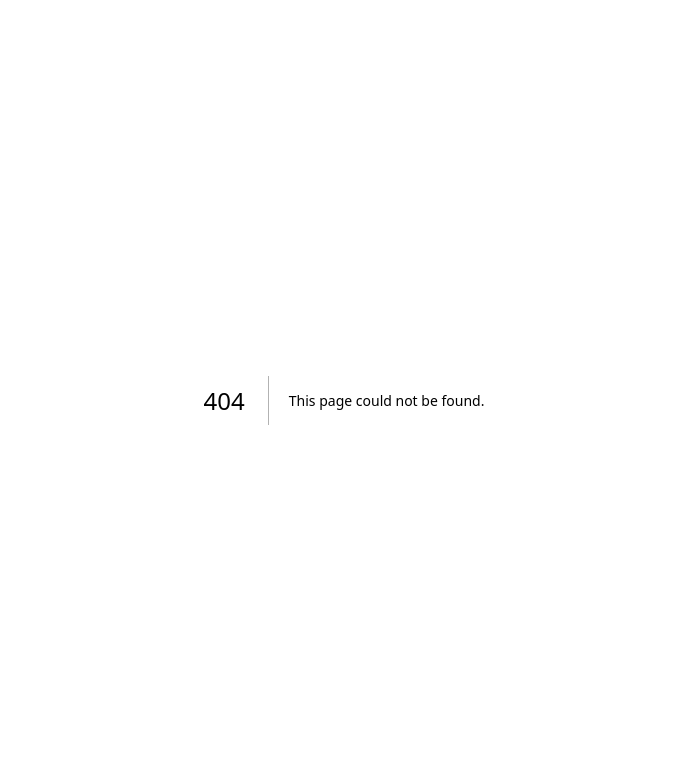
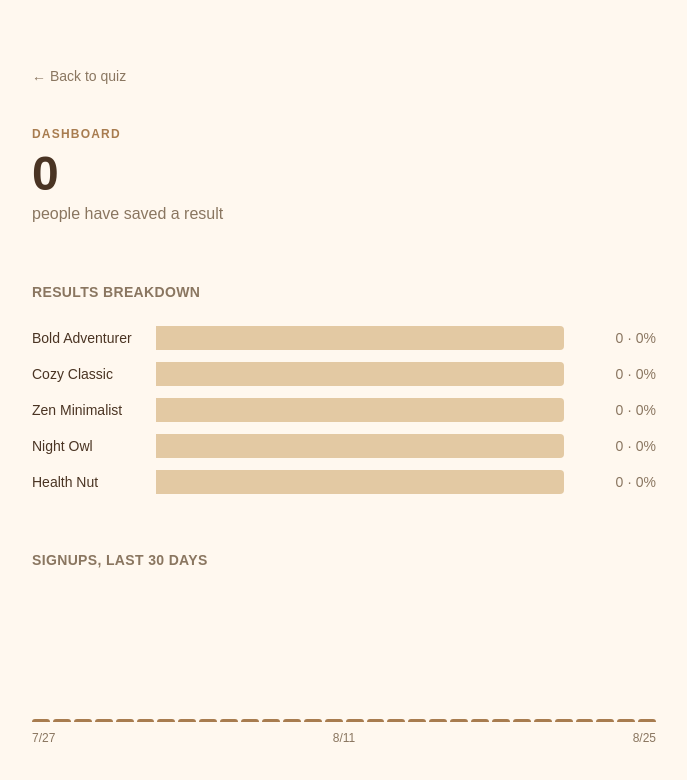
Before and after one commit to sdogantekin/quiz-project, a Next.js app: page /dashboard in a window 1280 px wide. Before the commit this address had no page. Shown: the top 780 px of the page, without its empty margins (296-983 px from the left). Built offline with nearby package versions, Linux system fonts and the light colour scheme; no server answers; the database is empty.

Commit message:
Add aggregate results dashboard with charts

```diff
--- /dev/null
+++ b/app/dashboard/page.tsx
@@ -0,0 +1,80 @@
+import type { Metadata } from "next";
+import Link from "next/link";
+import { sql } from "@/lib/db";
+import { buildPersonalityBreakdown, fillDailySeries } from "@/lib/stats";
+import BarChart from "@/components/BarChart";
+import TrendChart from "@/components/TrendChart";
+
+export const dynamic = "force-dynamic";
+
+export const metadata: Metadata = {
+  title: "Dashboard - What's Your Coffee Personality?",
+};
+
+const TREND_DAYS = 30;
+
+type PersonalityCountRow = { personality: string; count: number };
+type DailyCountRow = { day: string; count: number };
+
+export default async function DashboardPage() {
+  const [totalRows, breakdownRows, dailyRows] = await Promise.all([
+    sql`SELECT COUNT(*)::int AS total FROM subscribers`,
+    sql`SELECT personality, COUNT(*)::int AS count FROM subscribers GROUP BY personality`,
+    sql`
+      SELECT to_char(date_trunc('day', created_at), 'YYYY-MM-DD') AS day, COUNT(*)::int AS count
+      FROM subscribers
+      WHERE created_at >= now() - (${TREND_DAYS} * interval '1 day')
+      GROUP BY day
+      ORDER BY day
+    `,
+  ]);
+
+  const total = (totalRows[0]?.total as number) ?? 0;
+  const breakdown = buildPersonalityBreakdown(
+    breakdownRows as PersonalityCountRow[]
+  );
+  const daily = fillDailySeries(dailyRows as DailyCountRow[], TREND_DAYS);
+
+  return (
+    <div className="min-h-screen bg-[var(--background)]">
+      <div className="mx-auto w-full max-w-2xl px-6 py-16">
+        <Link
+          href="/"
+          className="mb-10 inline-block text-sm text-[var(--muted)] transition-colors duration-150 hover:text-[var(--accent-strong)]"
+        >
+          ← Back to quiz
+        </Link>
+
+        <div className="mb-2 text-xs font-semibold tracking-widest text-[var(--accent)] uppercase">
+          Dashboard
+        </div>
+        <div className="mb-1 text-5xl font-semibold text-[var(--foreground)]">
+          {total}
+        </div>
+        <p className="mb-14 text-base text-[var(--muted)]">
+          {total === 1 ? "person has" : "people have"} saved a result
+        </p>
+
+        <section className="mb-14">
+          <h2 className="mb-6 text-sm font-semibold tracking-wide text-[var(--muted)] uppercase">
+            Results breakdown
+          </h2>
+          <BarChart
+            data={breakdown.map((row) => ({
+              label: row.personality.name,
+              value: row.count,
+              percentage: row.percentage,
+            }))}
+          />
+        </section>
+
+        <section>
+          <h2 className="mb-6 text-sm font-semibold tracking-wide text-[var(--muted)] uppercase">
+            Signups, last {TREND_DAYS} days
+          </h2>
+          <TrendChart data={daily} />
+        </section>
+      </div>
+    </div>
+  );
+}
--- /dev/null
+++ b/components/BarChart.tsx
@@ -0,0 +1,63 @@
+"use client";
+
+import { useState } from "react";
+
+type BarChartDatum = {
+  label: string;
+  value: number;
+  percentage: number;
+};
+
+type BarChartProps = {
+  data: BarChartDatum[];
+};
+
+export default function BarChart({ data }: BarChartProps) {
+  const [activeIndex, setActiveIndex] = useState<number | null>(null);
+  const maxValue = Math.max(1, ...data.map((d) => d.value));
+
+  return (
+    <div className="flex flex-col gap-3">
+      {data.map((d, i) => {
+        const widthPct = (d.value / maxValue) * 100;
+        return (
+          <div
+            key={d.label}
+            className="relative flex items-center gap-3"
+            tabIndex={0}
+            onMouseEnter={() => setActiveIndex(i)}
+            onMouseLeave={() => setActiveIndex(null)}
+            onFocus={() => setActiveIndex(i)}
+            onBlur={() => setActiveIndex(null)}
+            aria-label={`${d.label}: ${d.value} ${d.value === 1 ? "person" : "people"} (${d.percentage}%)`}
+          >
+            <div className="w-28 shrink-0 text-sm text-[var(--foreground)]">
+              {d.label}
+            </div>
+
+            <div className="relative h-6 flex-1 rounded-r-[4px] bg-[var(--border)]">
+              <div
+                className="h-6 rounded-r-[4px] bg-[var(--accent)] transition-all duration-300"
+                style={{ width: `${widthPct}%` }}
+              />
+            </div>
+
+            <div className="w-20 shrink-0 text-right text-sm tabular-nums text-[var(--muted)]">
+              {d.value} · {d.percentage}%
+            </div>
+
+            {activeIndex === i && (
+              <div
+                role="tooltip"
+                className="absolute -top-9 right-0 z-10 whitespace-nowrap rounded-md bg-[var(--foreground)] px-2.5 py-1.5 text-xs text-[var(--background)] shadow-md"
+              >
+                {d.label}: {d.value} {d.value === 1 ? "person" : "people"} (
+                {d.percentage}%)
+              </div>
+            )}
+          </div>
+        );
+      })}
+    </div>
+  );
+}
--- /dev/null
+++ b/components/TrendChart.tsx
@@ -0,0 +1,63 @@
+"use client";
+
+import { useState } from "react";
+import type { DailyCount } from "@/lib/stats";
+
+type TrendChartProps = {
+  data: DailyCount[];
+};
+
+function formatDayLabel(day: string) {
+  const [, month, date] = day.split("-");
+  return `${Number(month)}/${Number(date)}`;
+}
+
+export default function TrendChart({ data }: TrendChartProps) {
+  const [activeIndex, setActiveIndex] = useState<number | null>(null);
+  const maxValue = Math.max(1, ...data.map((d) => d.count));
+
+  return (
+    <div>
+      <div className="flex h-32 items-end gap-[3px]">
+        {data.map((d, i) => {
+          const heightPct = Math.max(
+            (d.count / maxValue) * 100,
+            d.count > 0 ? 6 : 2
+          );
+          return (
+            <div
+              key={d.day}
+              className="relative flex h-32 flex-1 items-end"
+              tabIndex={0}
+              onMouseEnter={() => setActiveIndex(i)}
+              onMouseLeave={() => setActiveIndex(null)}
+              onFocus={() => setActiveIndex(i)}
+              onBlur={() => setActiveIndex(null)}
+              aria-label={`${formatDayLabel(d.day)}: ${d.count} ${d.count === 1 ? "signup" : "signups"}`}
+            >
+              <div
+                className="w-full rounded-t-[4px] bg-[var(--accent)]"
+                style={{ height: `${heightPct}%` }}
+              />
+
+              {activeIndex === i && (
+                <div
+                  role="tooltip"
+                  className="absolute -top-9 left-1/2 z-10 -translate-x-1/2 whitespace-nowrap rounded-md bg-[var(--foreground)] px-2.5 py-1.5 text-xs text-[var(--background)] shadow-md"
+                >
+                  {formatDayLabel(d.day)}: {d.count}
+                </div>
+              )}
+            </div>
+          );
+        })}
+      </div>
+
+      <div className="mt-2 flex justify-between text-xs text-[var(--muted)]">
+        <span>{formatDayLabel(data[0].day)}</span>
+        <span>{formatDayLabel(data[Math.floor(data.length / 2)].day)}</span>
+        <span>{formatDayLabel(data[data.length - 1].day)}</span>
+      </div>
+    </div>
+  );
+}
--- /dev/null
+++ b/lib/stats.ts
@@ -0,0 +1,54 @@
+import { personalities, Personality } from "./quiz-data";
+
+export type PersonalityBreakdownRow = {
+  personality: Personality;
+  count: number;
+  percentage: number;
+};
+
+/**
+ * Turns raw {personality id, count} rows into a full breakdown across every
+ * personality (including ones with zero signups), sorted by count desc.
+ */
+export function buildPersonalityBreakdown(
+  counts: { personality: string; count: number }[]
+): PersonalityBreakdownRow[] {
+  const total = counts.reduce((sum, c) => sum + c.count, 0);
+  const countById = new Map(counts.map((c) => [c.personality, c.count]));
+
+  return personalities
+    .map((p) => {
+      const count = countById.get(p.id) ?? 0;
+      return {
+        personality: p,
+        count,
+        percentage: total > 0 ? Math.round((count / total) * 100) : 0,
+      };
+    })
+    .sort((a, b) => b.count - a.count);
+}
+
+export type DailyCount = { day: string; count: number };
+
+/**
+ * Fills a raw {day, count} series out into `days` consecutive calendar days
+ * ending on `now` (UTC), inserting zero-count days that had no signups.
+ */
+export function fillDailySeries(
+  rows: DailyCount[],
+  days: number,
+  now: Date = new Date()
+): DailyCount[] {
+  const countByDay = new Map(rows.map((r) => [r.day, r.count]));
+  const series: DailyCount[] = [];
+
+  for (let i = days - 1; i >= 0; i--) {
+    const d = new Date(
+      Date.UTC(now.getUTCFullYear(), now.getUTCMonth(), now.getUTCDate() - i)
+    );
+    const day = d.toISOString().slice(0, 10);
+    series.push({ day, count: countByDay.get(day) ?? 0 });
+  }
+
+  return series;
+}
```
Also changed, not shown: 2 other files (tests, documents, lock files or other folders).
